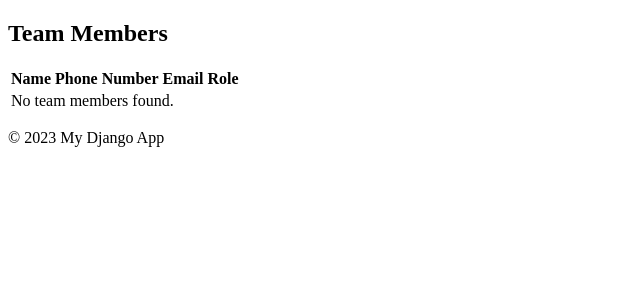
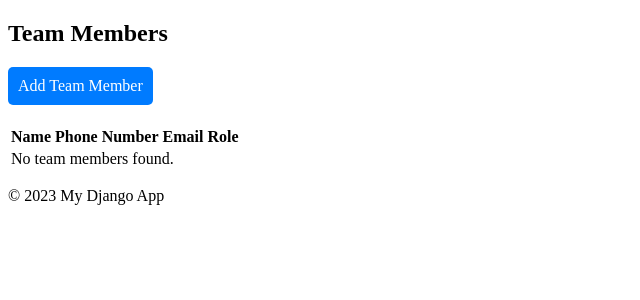
Before and after one commit to JSmith604/TeamManagementApp, a Django app: page /team/ in a window 1280 px wide. Shown: the part 116-416 px from the top of the page, without its empty margins (0-640 px from the left). Run offline with Django 5.2, Linux system fonts and the light colour scheme.

Commit message:
Add team member functionality

```diff
--- a/team_management/static/css/style.css
+++ b/team_management/static/css/style.css
@@ -0,0 +1,14 @@
+.add-btn {
+  padding: 10px;
+  background-color: #007bff;
+  color: white;
+  text-decoration: none;
+  border-radius: 5px;
+  font-size: 16px;
+  margin-bottom: 20px;
+  display: inline-block;
+}
+
+.add-btn:hover {
+  background-color: #0056b3;
+}
--- a/team_management/templates/team_management/team_member_list.html
+++ b/team_management/templates/team_management/team_member_list.html
@@ -1,8 +1,15 @@
 
 {% extends 'base.html' %}
 
+{% load static %}
+
+{% block extrahead %}
+  <link rel="stylesheet" href="{% static 'css/style.css' %}">
+{% endblock extrahead %}
+
 {% block content %}
   <h2>Team Members</h2>
+  <a href="{% url 'team_member_add' %}" class="add-btn">Add Team Member</a>
   <table>
     <thead>
       <tr>
--- a/team_management/urls.py
+++ b/team_management/urls.py
@@ -1,8 +1,9 @@
 
 from django.urls import path
-from .views import home_view, TeamMemberListView
+from .views import home_view, TeamMemberListView, TeamMemberCreateView
 
 urlpatterns = [
     path('', home_view, name='home'),
     path('team/', TeamMemberListView.as_view(), name='team_member_list'),
+    path('team/add/', TeamMemberCreateView.as_view(), name='team_member_add'),
 ]
--- a/team_management/views.py
+++ b/team_management/views.py
@@ -1,13 +1,19 @@
 
-from django.views.generic import ListView
+from django.views.generic import ListView, CreateView
 from django.shortcuts import render
 from .models import TeamMember
+from .forms import TeamMemberForm
 from django.urls import reverse_lazy
 
 class TeamMemberListView(ListView):
     model = TeamMember
     template_name = 'team_management/team_member_list.html'
 
+class TeamMemberCreateView(CreateView):
+    form_class = TeamMemberForm
+    template_name = 'team_management/team_member_form.html'
+    success_url = reverse_lazy('team_member_list')
+
 def home_view(request):
     context = {}
     return render(request, 'team_management/home.html', context)
```
Also changed, not shown: team_management/forms.py (added, +7 -0 lines), team_management/templates/team_management/team_member_form.html (+10 -0 lines).
